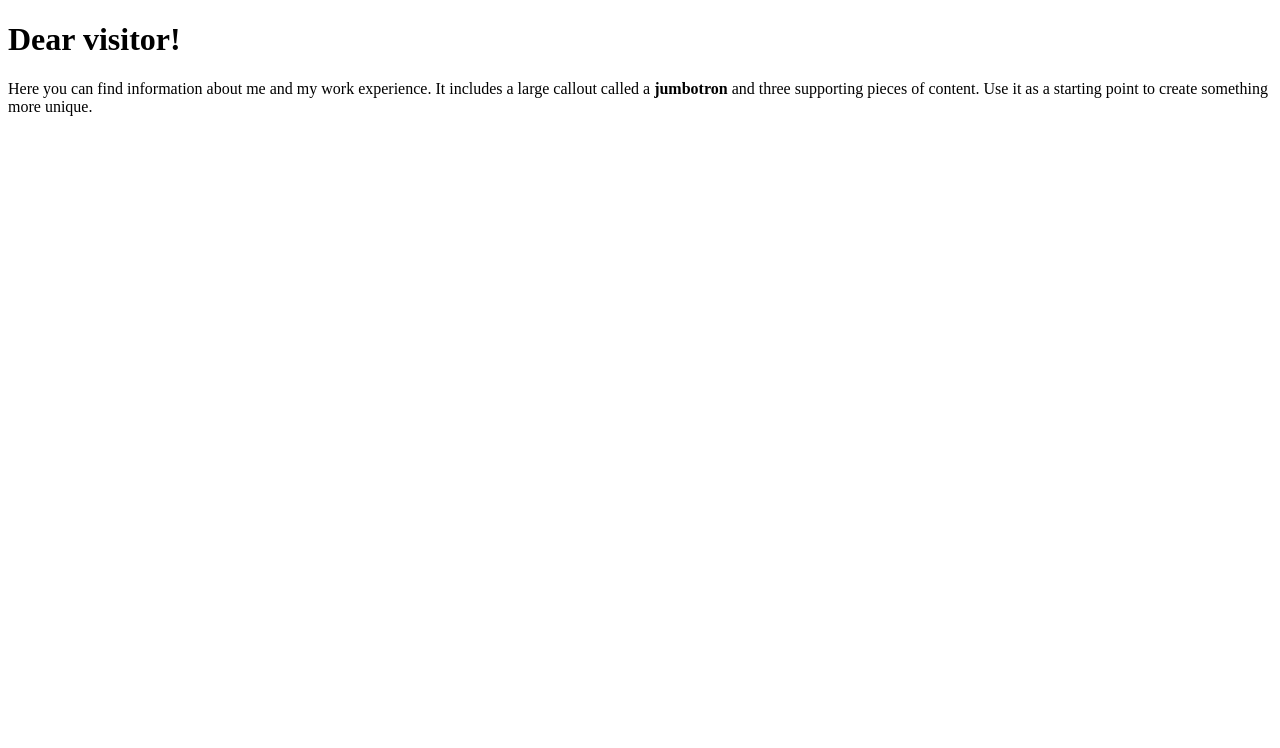
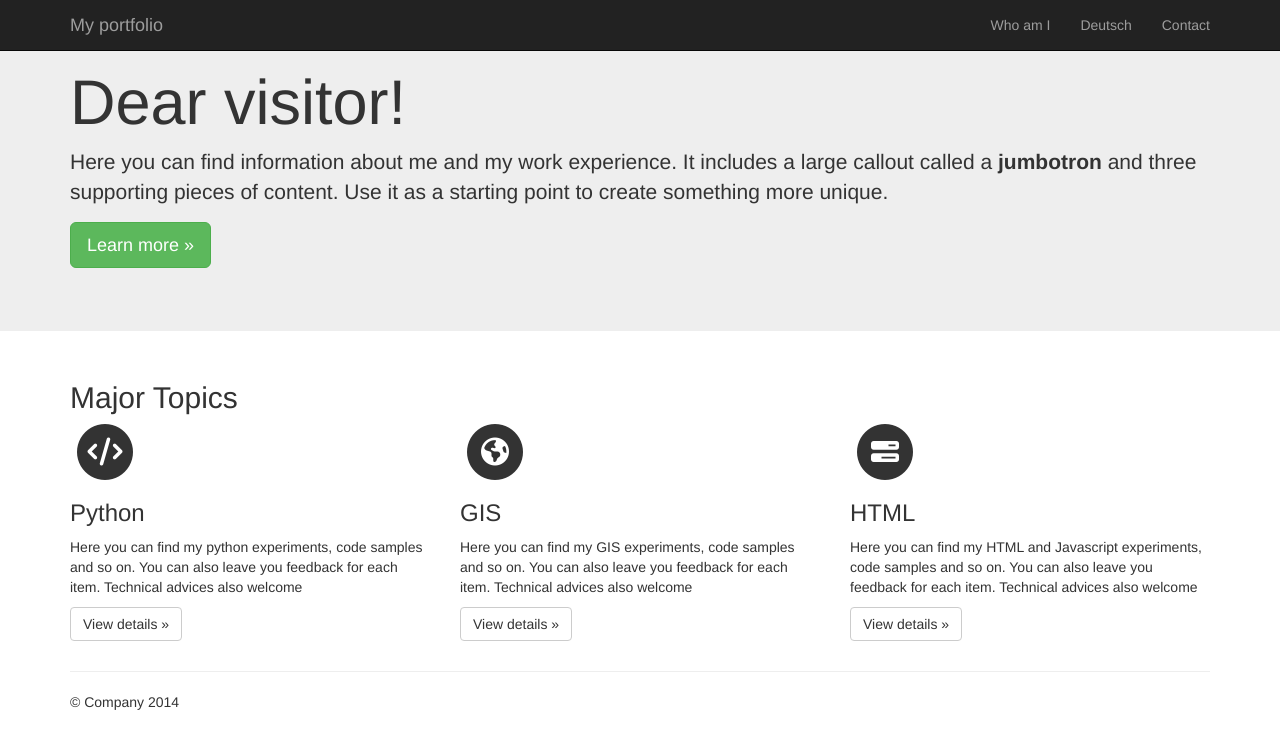
Before and after one commit to olegvstepanov/olegvstepanov.github.io, a plain HTML site: page index.html in a window 1280 px wide. Drawn offline with nearby package versions, Linux system fonts and the light colour scheme.

Commit message:
Update index.html

```diff
--- a/index.html
+++ b/index.html
@@ -1,25 +1,116 @@
+
 <!DOCTYPE html>
 <html lang="en">
   <head>
     <meta charset="utf-8">
-
+    <meta http-equiv="X-UA-Compatible" content="IE=edge">
+    <meta name="viewport" content="width=device-width, initial-scale=1">
+    <!-- The above 3 meta tags *must* come first in the head; any other head content must come *after* these tags -->
+    <meta name="description" content="">
+    <meta name="author" content="">
+    <link rel="icon" href="../../favicon.ico">
 
     <title>Jumbotron Template for Bootstrap</title>
 
+    <link href='http://fonts.googleapis.com/css?family=Arvo' rel='stylesheet' type='text/css'>
+    <link rel="stylesheet" href="css/font-awesome.min.css">
 
+    <!-- Bootstrap core CSS -->
+    <link href="css/bootstrap.min.css" rel="stylesheet">
+
+    <!-- Custom styles for this template -->
+    <link href="css/custom.css" rel="stylesheet">
+
+    <!-- Just for debugging purposes. Don't actually copy these 2 lines! -->
+    <!--[if lt IE 9]><script src="../../assets/js/ie8-responsive-file-warning.js"></script><![endif]-->
+    <script src="../../assets/js/ie-emulation-modes-warning.js"></script>
+
+    <!-- HTML5 shim and Respond.js for IE8 support of HTML5 elements and media queries -->
+    <!--[if lt IE 9]>
+      <script src="https://oss.maxcdn.com/html5shiv/3.7.2/html5shiv.min.js"></script>
+      <script src="https://oss.maxcdn.com/respond/1.4.2/respond.min.js"></script>
+    <![endif]-->
   </head>
 
   <body>
 
+    <nav class="navbar navbar-inverse navbar-fixed-top">
+      <div class="container">
+        <div class="navbar-header">
+          <button type="button" class="navbar-toggle collapsed" data-toggle="collapse" data-target="#navbar" aria-expanded="false" aria-controls="navbar">
+            <span class="sr-only">Toggle navigation</span>
+            <span class="icon-bar"></span>
+            <span class="icon-bar"></span>
+            <span class="icon-bar"></span>
+          </button>
+          <a class="navbar-brand" href="#">My portfolio</a>
+        </div>
+        <div id="navbar" class="collapse navbar-collapse">
+          <ul class="nav navbar-nav navbar-right">
+            <li ><a href="#">Who am I</a></li>
+            <li><a href="#about">Deutsch</a></li>
+            <li><a href="#contact">Contact</a></li>
+          </ul>
+        </div><!--/.nav-collapse -->
+      </div>
+    </nav>
+
+    <!-- Main jumbotron for a primary marketing message or call to action -->
+    <div class="jumbotron">
+      <div class="container">
+        <h1>Dear visitor!</h1>
+        <p>Here you can find information about me and my work experience. It includes a large callout called a <strong>jumbotron</strong>  and three supporting pieces of content. Use it as a starting point to create something more unique.</p>
+        <p><a class="btn btn-success btn-lg" href="#" role="button">Learn more &raquo;</a></p>
+      </div>
+    </div>
+
+    <div class="container homepage">
+    <h2>Major Topics</h2>
+      <!-- Example row of columns -->
+      <div class="row">
+        <div class="col-md-4">
+          <span class="fa-stack fa-2x">
+            <i class="fa fa-circle fa-stack-2x"></i>
+            <i class="fa fa-code fa-stack-1x fa-inverse"></i>
+          </span>
+          <h3>Python</h3>
+          <p>Here you can find my python experiments, code samples and so on. You can also leave you feedback for each item. Technical advices also welcome </p>
+          <p><a class="btn btn-default" href="#" role="button">View details &raquo;</a></p>
+        </div>
+        <div class="col-md-4">
+        <span class="fa-stack fa-2x">
+            <i class="fa fa-circle fa-stack-2x"></i>
+            <i class="fa fa-globe fa-stack-1x fa-inverse"></i>
+          </span>
+          <h3>GIS</h3>
+          <p>Here you can find my GIS experiments, code samples and so on. You can also leave you feedback for each item. Technical advices also welcome </p>
+          <p><a class="btn btn-default" href="#" role="button">View details &raquo;</a></p>
+       </div>
+        <div class="col-md-4">
+        <span class="fa-stack fa-2x">
+            <i class="fa fa-circle fa-stack-2x"></i>
+            <i class="fa fa-tasks fa-stack-1x fa-inverse"></i>
+          </span>
+          <h3>HTML</h3>
+          <p>Here you can find my HTML and Javascript experiments, code samples and so on. You can also leave you feedback for each item. Technical advices also welcome </p>
+          <p><a class="btn btn-default" href="#" role="button">View details &raquo;</a></p>
+        </div>
+      </div>
+
+      <hr>
+
+      <footer>
+        <p>&copy; Company 2014</p>
+      </footer>
+    </div> <!-- /container -->
 
 
-    <!-- Main jumbotron for a primary marketing message or call to action -->
-
-        <h1>Dear visitor!</h1>
-        <p>Here you can find information about me and my work experience. It includes a large callout called a <strong>jumbotron</strong>  and three supporting pieces of content. Use it as a starting point to create something more unique.</p>
-
-
-
-
+    <!-- Bootstrap core JavaScript
+    ================================================== -->
+    <!-- Placed at the end of the document so the pages load faster -->
+    <script src="https://ajax.googleapis.com/ajax/libs/jquery/1.11.3/jquery.min.js"></script>
+    <script src="../../dist/js/bootstrap.min.js"></script>
+    <!-- IE10 viewport hack for Surface/desktop Windows 8 bug -->
+    <script src="../../assets/js/ie10-viewport-bug-workaround.js"></script>
   </body>
 </html>
```
